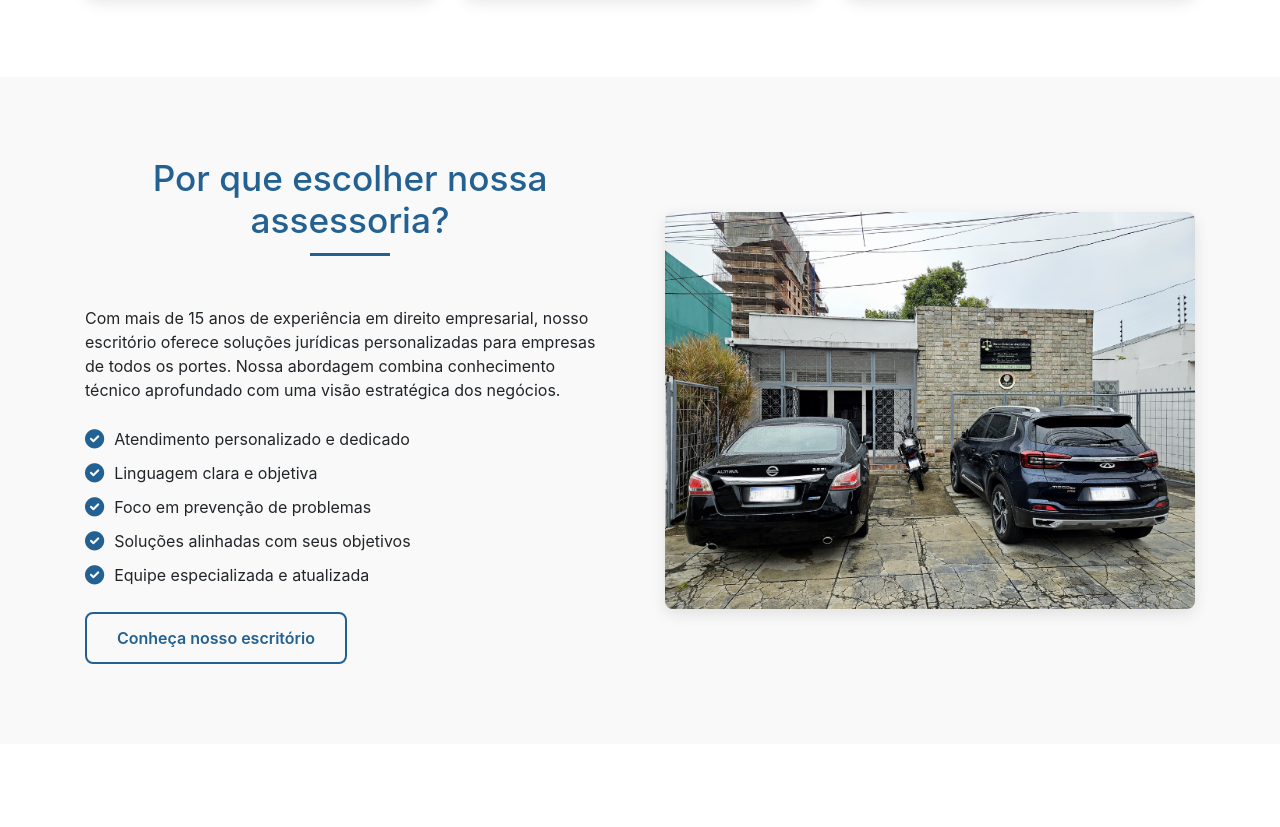
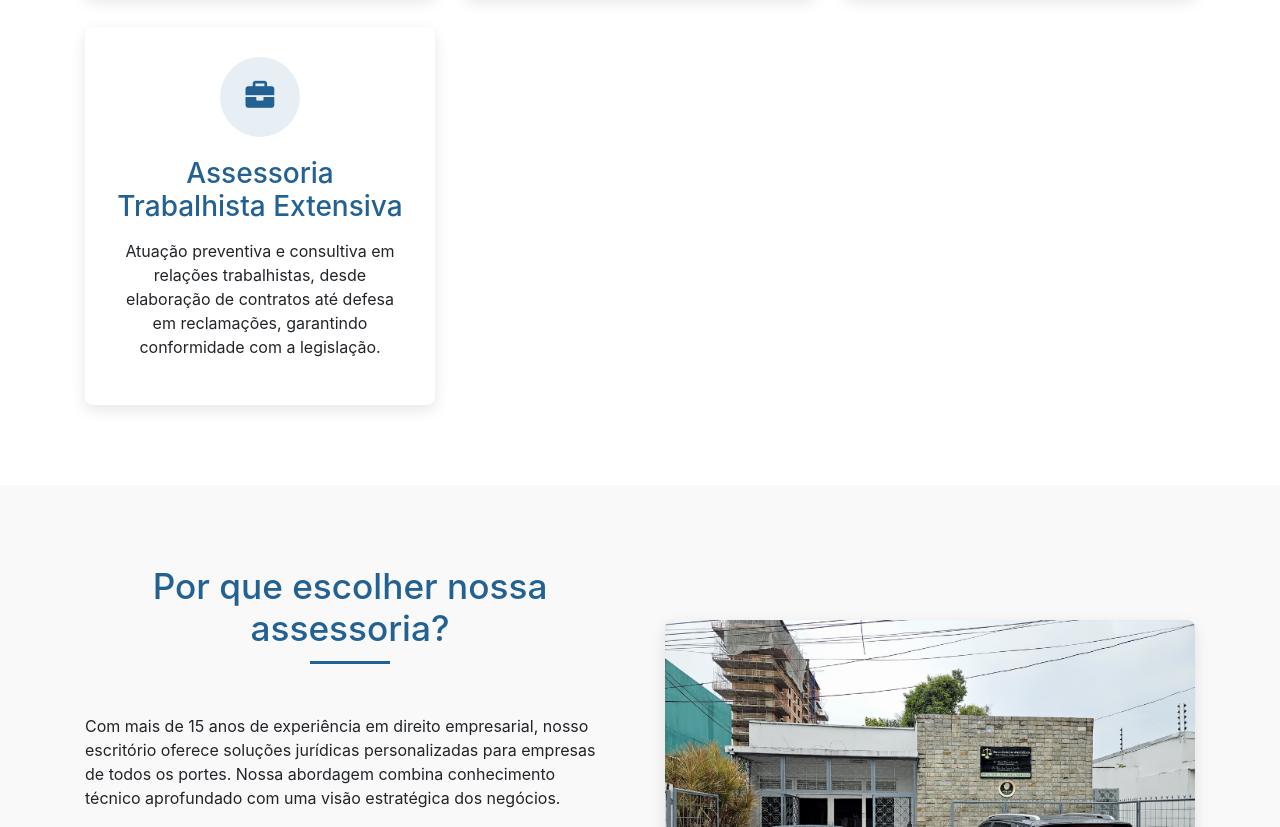
Before and after one commit to antoniogrecoo/site-empresarial-novo, a plain HTML site: page index.html in a window 1280 px wide. Shown: the part 1635-2462 px from the top of the page. Drawn offline with nearby package versions, Linux system fonts and the light colour scheme.

Commit message:
nnovo serviço

```diff
--- a/index.html
+++ b/index.html
@@ -106,6 +106,15 @@
           <h3>Societário</h3>
           <p>Constituição, reorganização e dissolução de empresas com segurança jurídica.</p>
         </div>
+
+         <div class="service-card">
+        <div class="service-icon">
+          <i class="fas fa-briefcase"></i>
+        </div>
+        <h3>Assessoria Trabalhista Extensiva</h3>
+        <p>Atuação preventiva e consultiva em relações trabalhistas, desde elaboração de contratos até defesa em reclamações, garantindo conformidade com a legislação.</p>
+      </div>
+
       </div>
     </div>
   </section>
```
